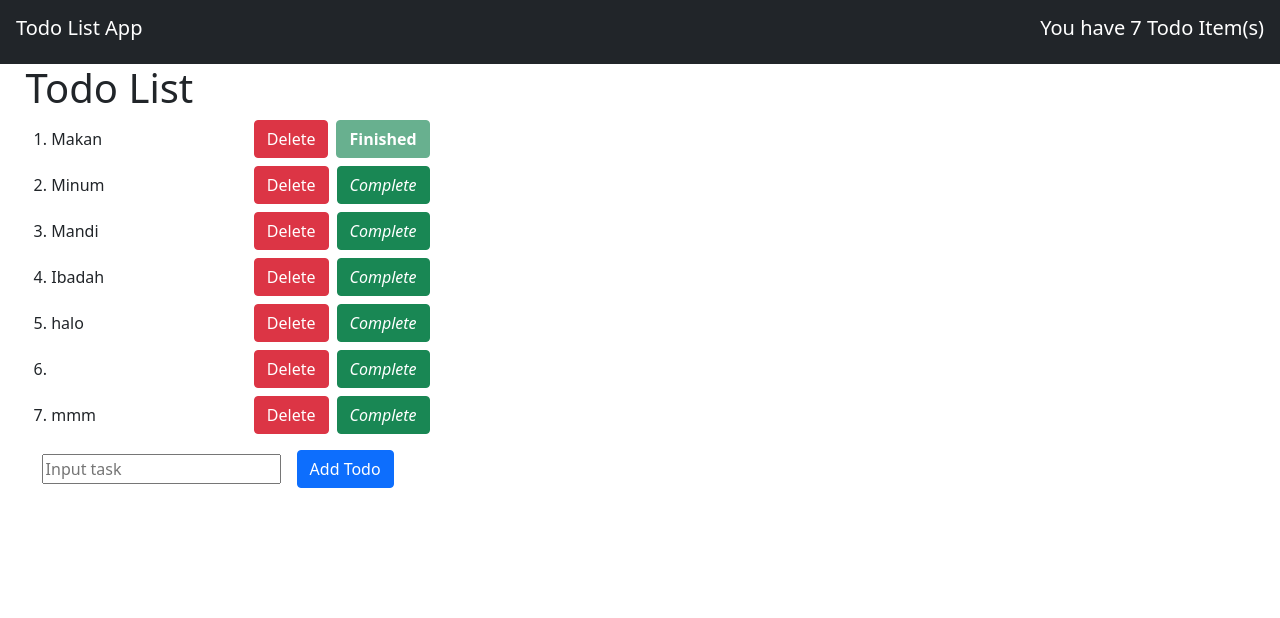
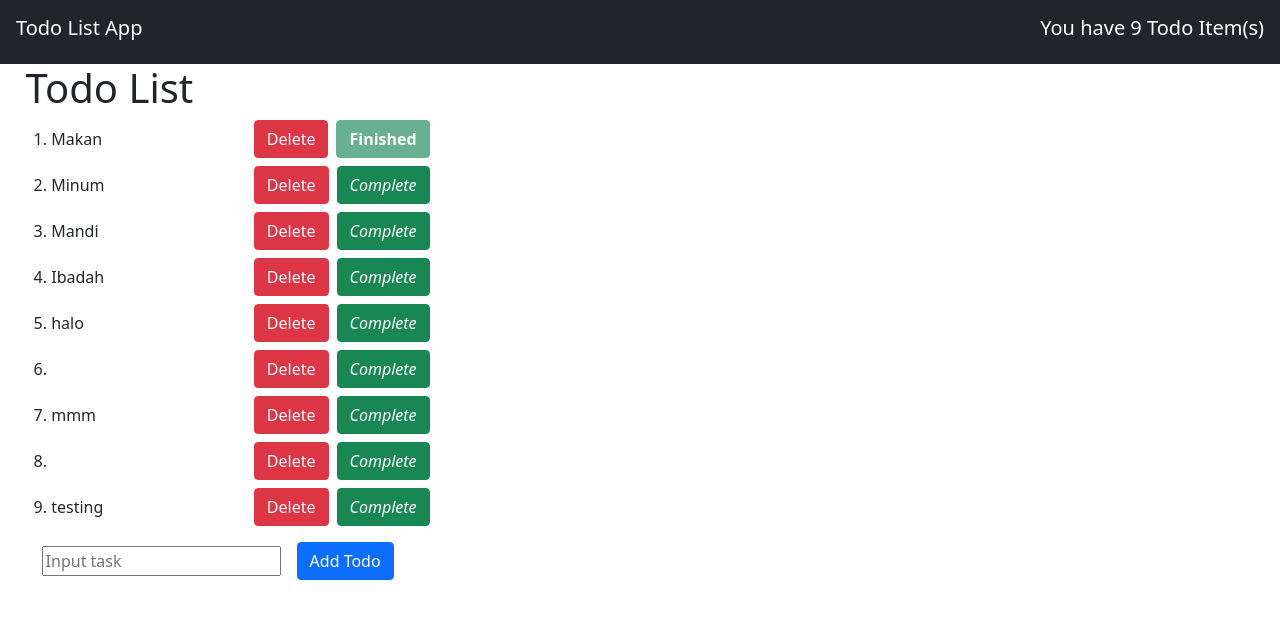
Before and after one commit to Ismailrep/Todo-ReactApp, a React (Create React App) app: page / in a window 1280 px wide. Shown: the top 618 px of the page. Built offline with nearby package versions, Linux system fonts and the light colour scheme; data requests are answered from the project's data file.

Commit message:
add server

```diff
--- a/db.json
+++ b/db.json
@@ -34,6 +34,16 @@
       "activity": "mmm",
       "isFinished": false,
       "id": 7
+    },
+    {
+      "activity": "",
+      "isFinished": false,
+      "id": 8
+    },
+    {
+      "activity": "testing",
+      "isFinished": false,
+      "id": 9
     }
   ],
   "users": []
--- a/src/pages/TodoPage.jsx
+++ b/src/pages/TodoPage.jsx
@@ -11,7 +11,7 @@ import {
   fetchTodoGlobal
 } from '../redux/actions/todo';
 
-const api = "http://localhost:5000/todo" ;
+const api = "https://todo-list-project.herokuapp.com/todo/api" ;
 
 class TodoPage extends React.Component {
   state = {
```
